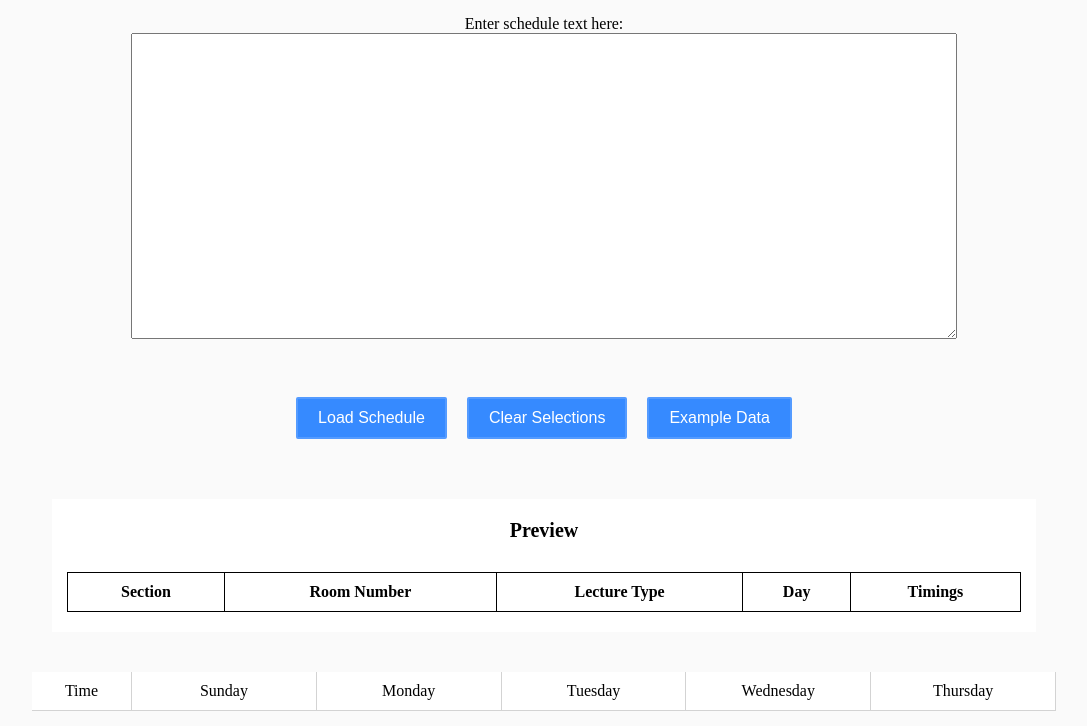
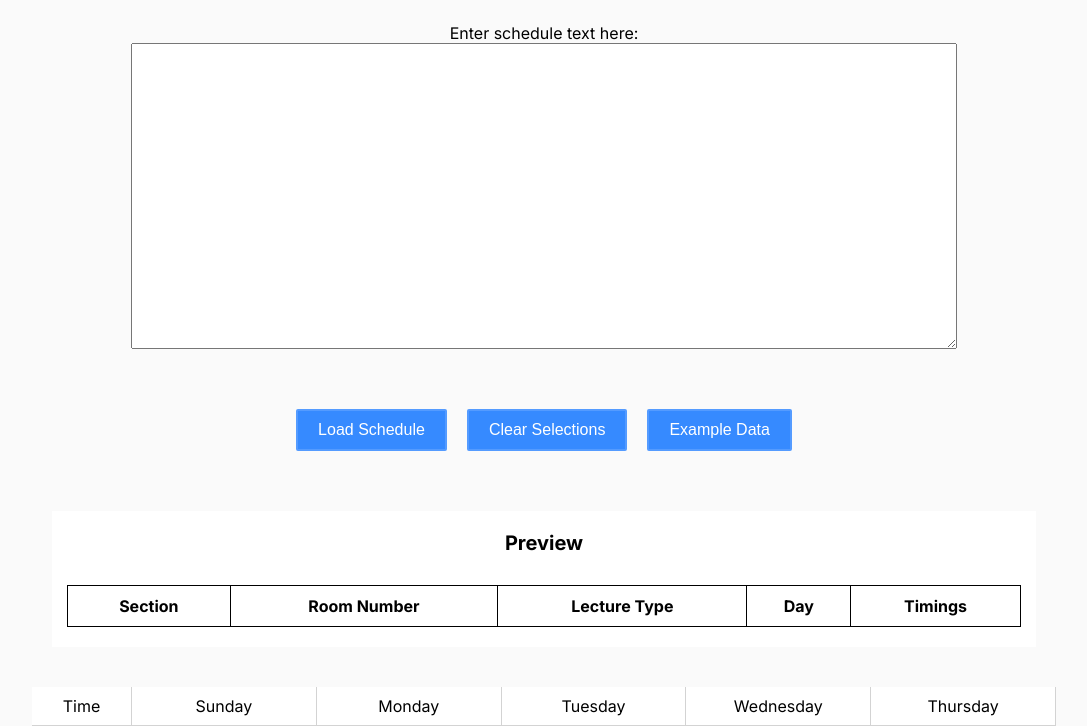
Before and after one commit to 60307390/scheduler-udst-revamp, a website built with Vite: page index.html in a window 1280 px wide. Shown: the part 130-856 px from the top of the page, without its empty margins (96-1183 px from the left). Built offline with nearby package versions, Linux system fonts and the light colour scheme.

Commit message:
add custom default font

```diff
--- a/index.html
+++ b/index.html
@@ -3,8 +3,12 @@
     <title>Class Scheduler</title>
     <link rel="stylesheet" href="src/assets/style.css">
     <link rel="icon" type="image/x-icon" href="/assets/favicon.svg">
+
+    <link rel="preconnect" href="https://fonts.googleapis.com">
+    <link rel="preconnect" href="https://fonts.gstatic.com" crossorigin>
+    <link href="https://fonts.googleapis.com/css2?family=Inter:ital,opsz,wght@0,14..32,100..900;1,14..32,100..900&display=swap" rel="stylesheet">
 </head>
-<body>
+<body class="inter-font">
     <h1>PeopleSoft Class Scheduler</h1>
 
     <div class="main">
--- a/src/assets/style.css
+++ b/src/assets/style.css
@@ -17,6 +17,13 @@ TODO:
     --cell-color-4: #e2c0ff;
     --cell-color-5: #ffecc0;
     --cell-color-6: #ffe7fe;
+}
+
+.inter-font {
+  font-family: "Inter", sans-serif;
+  font-optical-sizing: auto;
+  font-weight: 400;
+  font-style: normal;
 }
 
 body {
```
